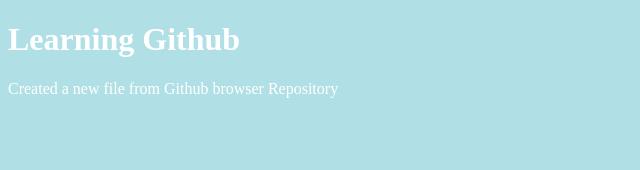
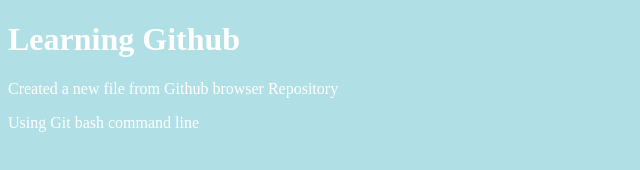
Before and after one commit to Ishajob/Task1, a plain HTML site: page index.html in a window 1280 px wide. Shown: the whole page, without its empty margins (0-640 px from the left). Drawn offline with Linux system fonts and the light colour scheme.

Commit message:
added a paragraph

```diff
--- a/index.html
+++ b/index.html
@@ -10,5 +10,6 @@
 <body>
     <H1>Learning Github</H1>
     <p>Created a new file from Github browser Repository</p>
+    <p>Using Git bash command line</p>
 </body>
 </html>
```
